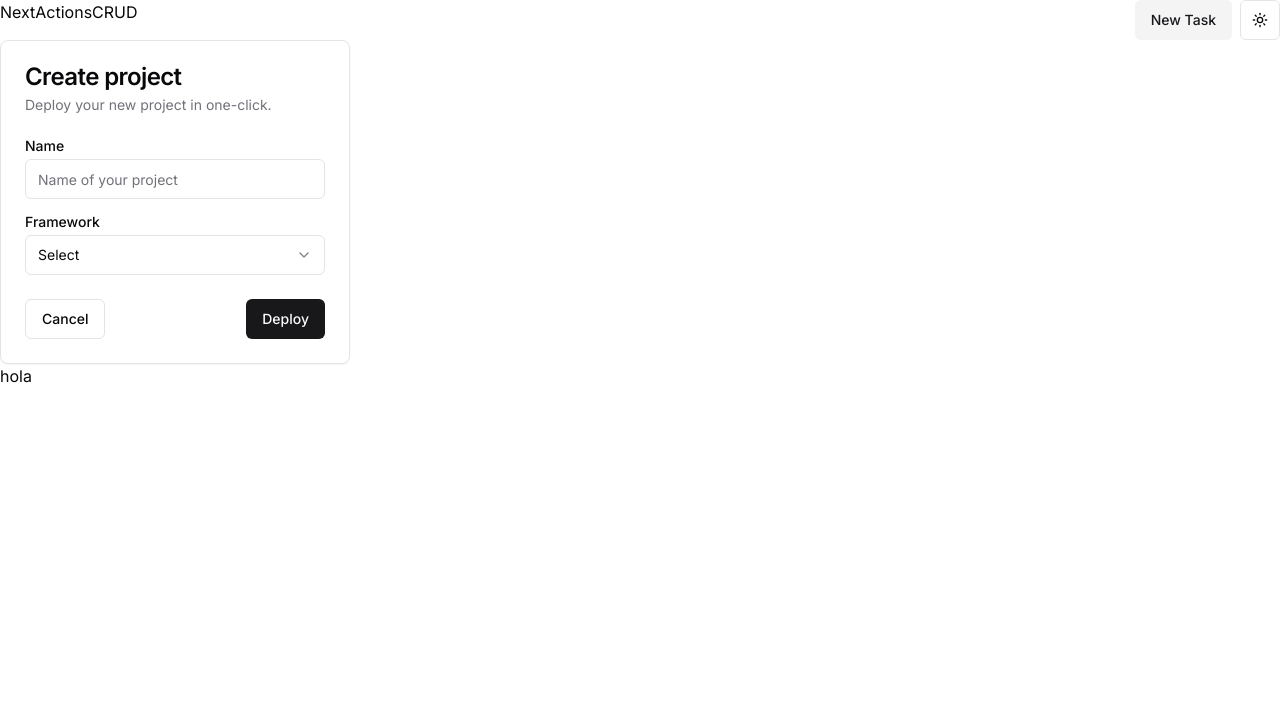
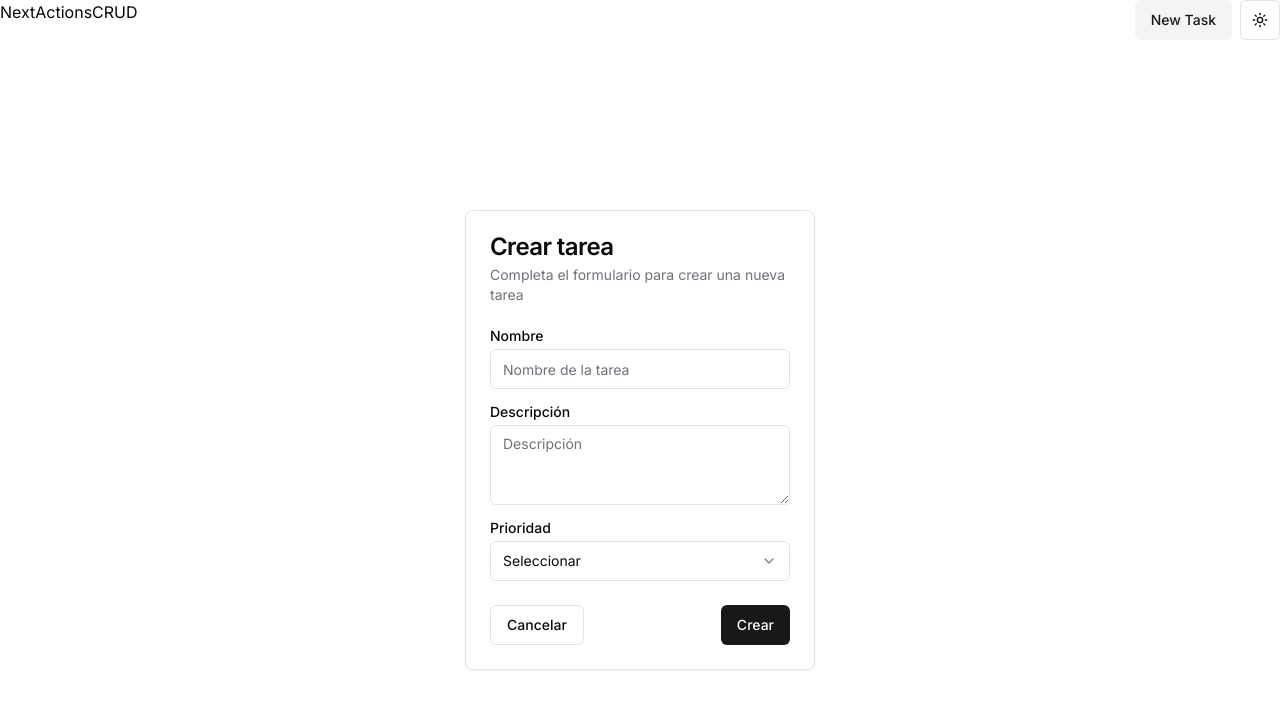
Before and after one commit to marc7hedev/nextjs-crud, a Next.js app: page /new in a window 1280 px wide. Shown: the top 708 px of the page. Built offline with nearby package versions, Linux system fonts and the light colour scheme.

Commit message:
Creado diseño de formulario para crear tarea

```diff
--- a/src/app/new/page.tsx
+++ b/src/app/new/page.tsx
@@ -2,9 +2,8 @@
 
 function NewPage() {
     return (
-        <div>
+        <div className="flex justify-center items-center h-screen">
             <TaskForm />
-            hola
         </div>
     )
 }
--- a/src/app/new/task-form.tsx
+++ b/src/app/new/task-form.tsx
@@ -18,43 +18,43 @@
     SelectTrigger,
     SelectValue,
 } from "@/components/ui/select";
+import { Textarea } from "@/components/ui/textarea";
 
 export function TaskForm() {
     return (
         <Card className="w-[350px]">
             <CardHeader>
-                <CardTitle>Create project</CardTitle>
+                <CardTitle>Crear tarea</CardTitle>
                 <CardDescription>
-                    Deploy your new project in one-click.
+                    Completa el formulario para crear una nueva tarea
                 </CardDescription>
             </CardHeader>
             <CardContent>
                 <form>
                     <div className="grid w-full items-center gap-4">
                         <div className="flex flex-col space-y-1.5">
-                            <Label htmlFor="name">Name</Label>
-                            <Input
-                                id="name"
-                                placeholder="Name of your project"
+                            <Label htmlFor="name">Nombre</Label>
+                            <Input id="name" placeholder="Nombre de la tarea" />
+                        </div>
+                        <div className="flex flex-col space-y-1.5">
+                            <Label htmlFor="description">Descripción</Label>
+                            <Textarea
+                                name="description"
+                                id="description"
+                                placeholder="Descripción"
                             />
                         </div>
                         <div className="flex flex-col space-y-1.5">
-                            <Label htmlFor="framework">Framework</Label>
+                            <Label htmlFor="framework">Prioridad</Label>
                             <Select>
                                 <SelectTrigger id="framework">
-                                    <SelectValue placeholder="Select" />
+                                    <SelectValue placeholder="Seleccionar" />
                                 </SelectTrigger>
                                 <SelectContent position="popper">
-                                    <SelectItem value="next">
-                                        Next.js
-                                    </SelectItem>
-                                    <SelectItem value="sveltekit">
-                                        SvelteKit
-                                    </SelectItem>
-                                    <SelectItem value="astro">Astro</SelectItem>
-                                    <SelectItem value="nuxt">
-                                        Nuxt.js
-                                    </SelectItem>
+                                    <SelectItem value="low">Baja</SelectItem>
+                                    <SelectItem value="medium">Media</SelectItem>
+                                    <SelectItem value="high">Alta</SelectItem>
+                                    <SelectItem value="urgent">Urgente</SelectItem>
                                 </SelectContent>
                             </Select>
                         </div>
@@ -62,8 +62,8 @@
                 </form>
             </CardContent>
             <CardFooter className="flex justify-between">
-                <Button variant="outline">Cancel</Button>
-                <Button>Deploy</Button>
+                <Button variant="outline">Cancelar</Button>
+                <Button>Crear</Button>
             </CardFooter>
         </Card>
     );
--- /dev/null
+++ b/src/components/ui/textarea.tsx
@@ -0,0 +1,22 @@
+import * as React from "react"
+
+import { cn } from "@/lib/utils"
+
+const Textarea = React.forwardRef<
+  HTMLTextAreaElement,
+  React.ComponentProps<"textarea">
+>(({ className, ...props }, ref) => {
+  return (
+    <textarea
+      className={cn(
+        "flex min-h-[80px] w-full rounded-md border border-input bg-background px-3 py-2 text-base ring-offset-background placeholder:text-muted-foreground focus-visible:outline-none focus-visible:ring-2 focus-visible:ring-ring focus-visible:ring-offset-2 disabled:cursor-not-allowed disabled:opacity-50 md:text-sm",
+        className
+      )}
+      ref={ref}
+      {...props}
+    />
+  )
+})
+Textarea.displayName = "Textarea"
+
+export { Textarea }
```
